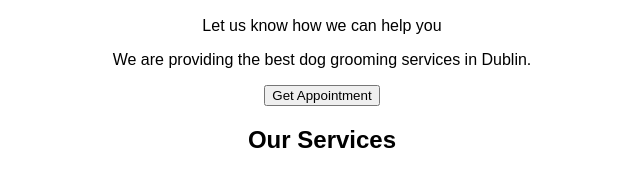
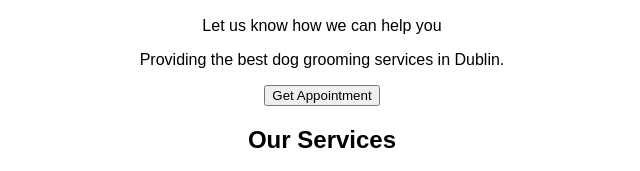
Before and after one commit to 2005198/Muttugly, a plain HTML site: page index.html in a window 1280 px wide. Shown: the part 203-374 px from the top of the page, 318-958 px from the left. Drawn offline with Linux system fonts and the light colour scheme.

Commit message:
Services

```diff
--- a/index.html
+++ b/index.html
@@ -22,7 +22,7 @@
     <section id="home">
         <h2>Welcome to Muttugly</h2>
         <p>Let us know how we can help you</p>
-        <p>We are providing the best dog grooming services in Dublin.</p>
+        <p>Providing the best dog grooming services in Dublin.</p>
         <button onclick="bookAppointment()">Get Appointment</button>
     </section>
 
```
